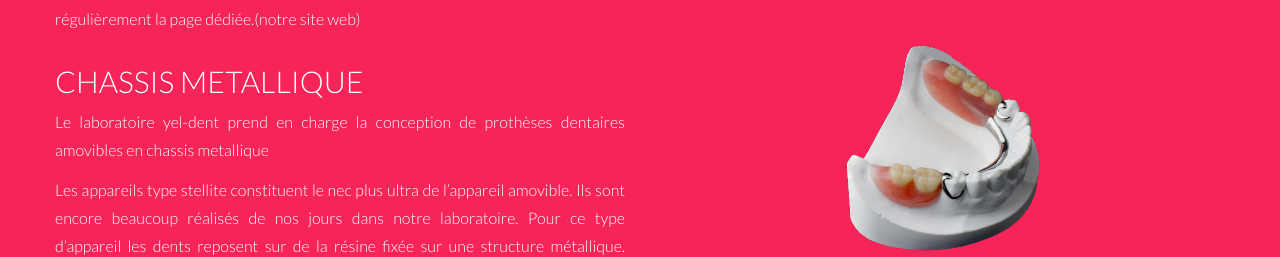
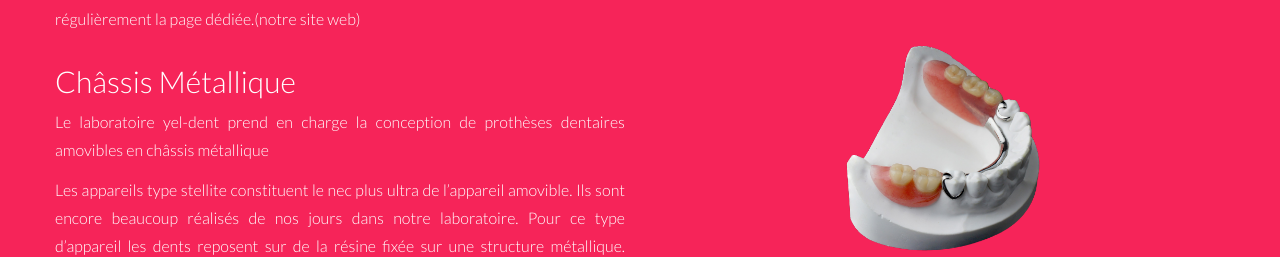
Before and after one commit to alpernuage/yel-dent, a plain HTML site: page index.html in a window 1280 px wide. Shown: the part 2191-2448 px from the top of the page. Drawn offline with Linux system fonts and the light colour scheme.

Commit message:
hotfix ortographe

```diff
--- a/index.html
+++ b/index.html
@@ -225,11 +225,11 @@
           <div class="col">
             <div class="row">
               <div class="col-md-6">
-                <h2 data-effect="slide-left">CHASSIS METALLIQUE</h2>
+                <h2 data-effect="slide-left">Châssis Métallique</h2>
                 <p>
                   Le laboratoire yel-dent prend en charge la conception de
-                  prothèses dentaires amovibles en chassis
-                  metallique
+                  prothèses dentaires amovibles en châssis
+                  métallique
                 </p>
                 <p>
                   Les appareils type stellite constituent le nec plus ultra de
```
